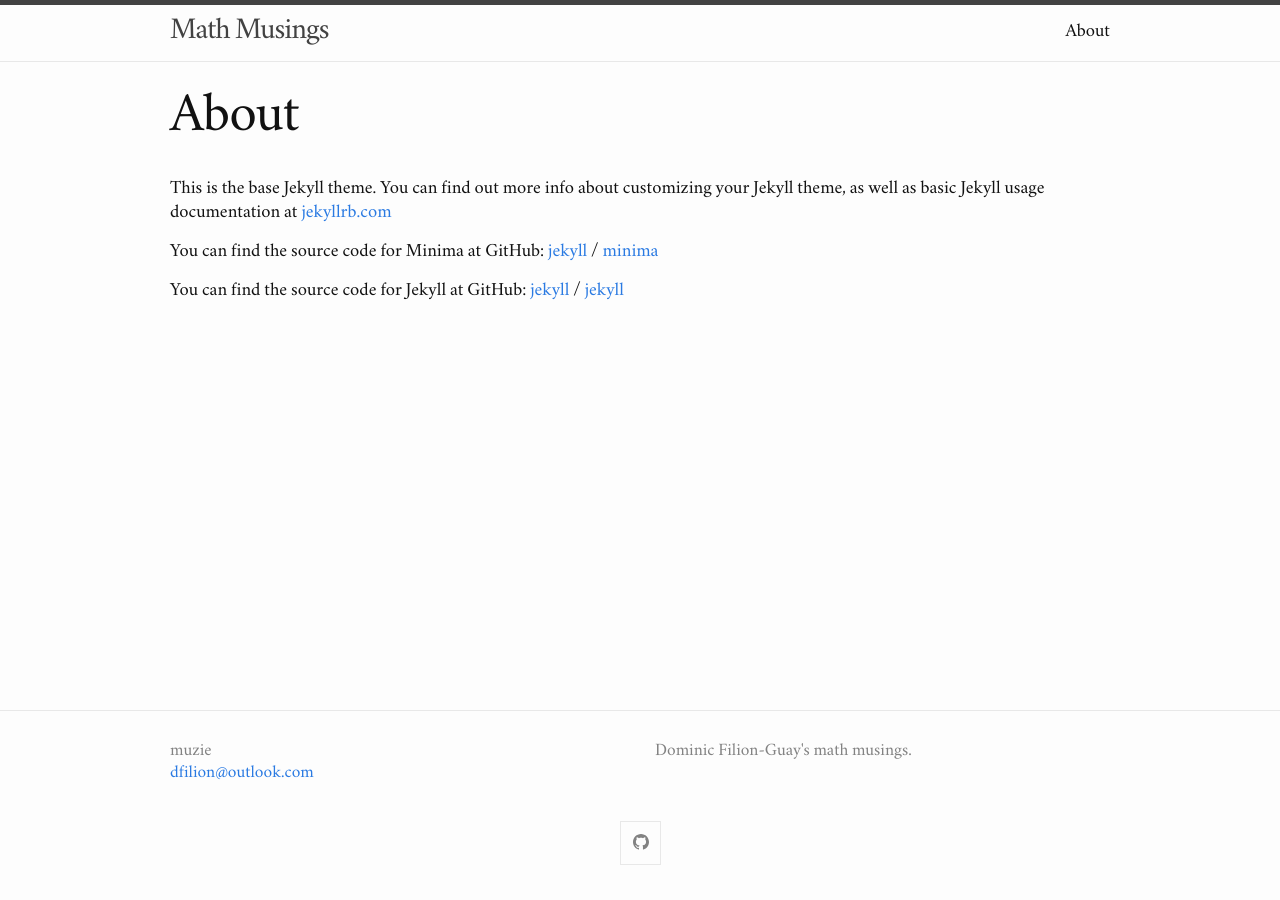
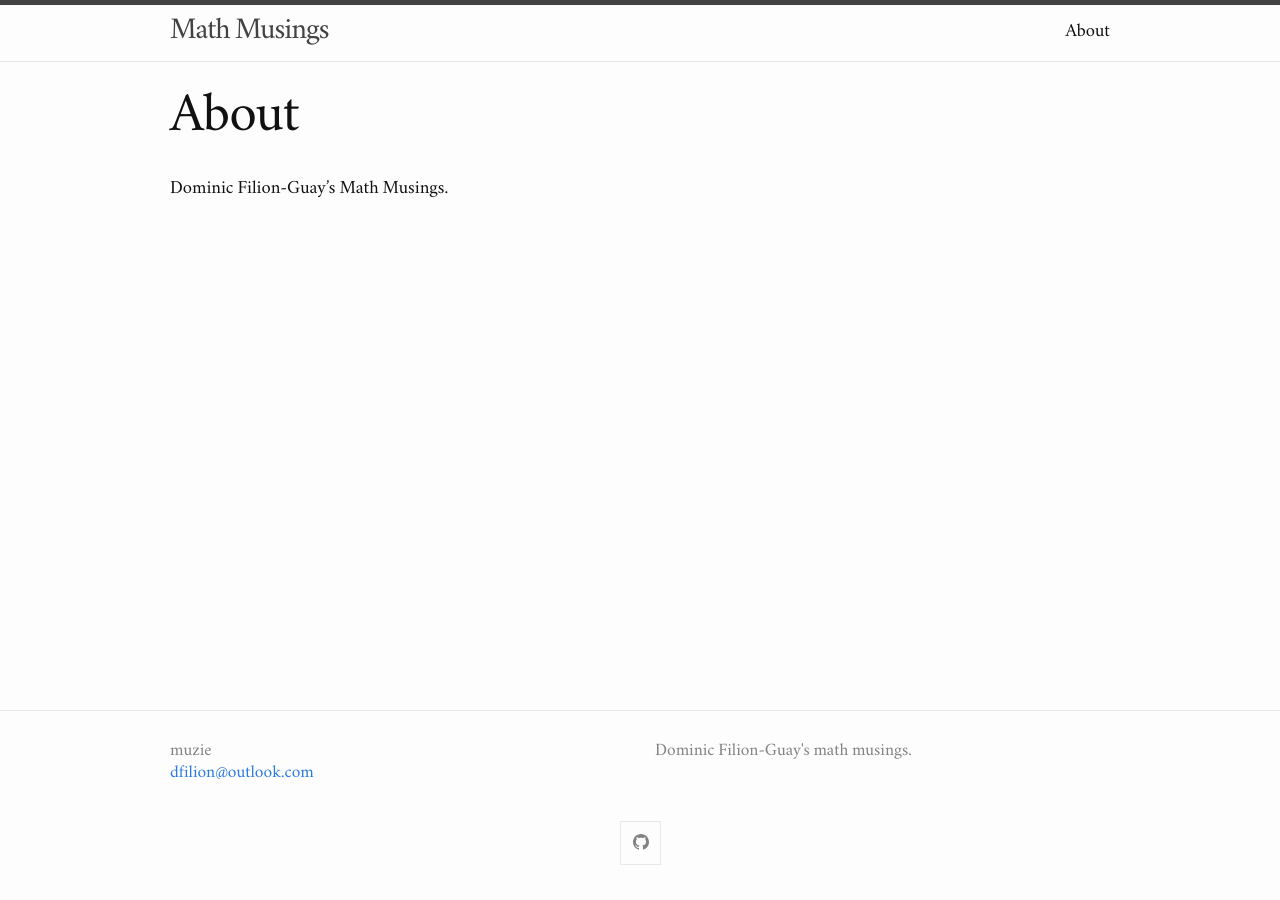
Before and after one commit to axxonite/math_musings, a Jekyll site: the page built from docs/about.md, in a window 1280 px wide. Built offline with Jekyll 4.4.1, drawn with Linux system fonts in a browser that asks for light colours.

Commit message:
Fixed About page.

```diff
--- a/docs/about.md
+++ b/docs/about.md
@@ -4,15 +4,4 @@
 permalink: /about/
 ---
 
-This is the base Jekyll theme. You can find out more info about customizing your Jekyll theme, as well as basic Jekyll usage documentation at [jekyllrb.com](https://jekyllrb.com/)
-
-You can find the source code for Minima at GitHub:
-[jekyll][jekyll-organization] /
-[minima](https://github.com/jekyll/minima)
-
-You can find the source code for Jekyll at GitHub:
-[jekyll][jekyll-organization] /
-[jekyll](https://github.com/jekyll/jekyll)
-
-
-[jekyll-organization]: https://github.com/jekyll
+Dominic Filion-Guay's Math Musings.
```
